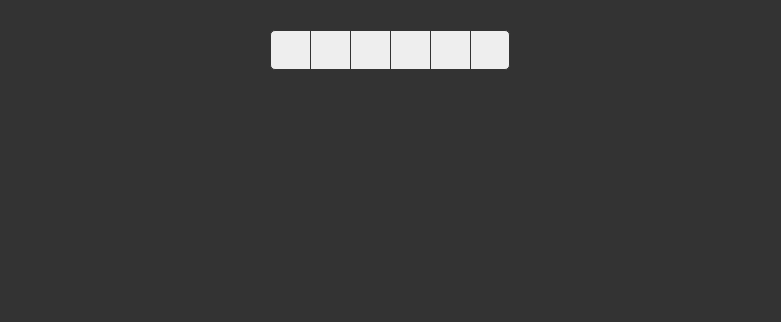
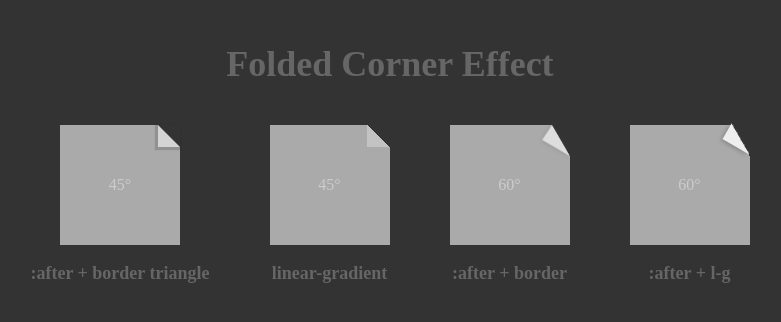
Before and after one commit to huogiafei/css-secrets-learning, a website: page ch04_visual_effects/ls19_folded_corner_effect.html in a window 1280 px wide. Shown: the whole page, without its empty margins (250-1031 px from the left). Drawn offline with Linux system fonts and the light colour scheme.

Commit message:
ch04 finish

```diff
--- a/ch04_visual_effects/ls19_folded_corner_effect.html
+++ b/ch04_visual_effects/ls19_folded_corner_effect.html
@@ -4,94 +4,29 @@
     <meta charset="UTF-8">
     <meta name="viewport" content="width=device-width, initial-scale=1.0">
     <title>Folded corner effect折角</title>
-    <!--<link rel="stylesheet" href="../css/ls19.css">-->
-    <style>
-        * {
-            box-sizing: border-box;
-        }
-
-        body {
-            background-color: #333;
-            margin: 0;
-        }
-
-        .title {
-            margin: 1.2em auto 0 auto;
-            text-align: center;
-            color: #666;
-            font-size: 36px;
-            font-weight: bold;
-            text-transform: capitalize;
-        }
-
-        .wrap {
-            display: flex;
-            width: 100vw;
-            height: calc(100vh - 150px);
-            padding: 30px;
-            color: #333;
-            flex-flow: row wrap;
-            justify-content: center;
-            align-content: flex-start;
-        }
-        /*password*/
-        .password{
-            margin: auto;
-            position: relative;
-            background-color: #eee;
-            width: 240px;
-            height: 40px;
-            font-size: 24px;
-            color: #333;
-            border:1px solid currentColor;
-            border-radius: 5px;
-            overflow: hidden;
-        }
-
-        .password > input{
-            position: absolute;
-            color:transparent;
-            left: 0;
-            top: 0;
-            display: block;
-            width: 100%;
-            height: 100%;
-            z-index: 2;
-            background: linear-gradient(90deg,#333,#333 1px,transparent 0) left center/40px 100% ;
-            border:none;
-            outline: none;
-            margin-left: -1px;
-            -webkit-text-fill-color: transparent;
-
-        }
-
-        .password .bg{
-            position: absolute;
-            left: 0;
-            top: 0;
-            width: 0;
-            height: 100%;
-            z-index: 1;
-            background: radial-gradient(currentColor,currentColor 8px,transparent 0) left center/40px 100%;
-        }
-    </style>
+    <link rel="stylesheet" href="../css/ls19.css">
 </head>
 <body>
+<!-- Refer: http://nicolasgallagher.com/pure-css-folded-corner-effect/-->
+<h1 class="title">Folded Corner Effect</h1>
 <div class="wrap">
-    <div class="password">
-        <input id="pwd" type="text" maxlength="6" />
-        <div class="bg" id="bg"></div>
+    <div class="box">
+        <div class="card card-1">45°</div>
+        <p class="box-desc">:after + border triangle</p>
     </div>
+    <div class="box">
+        <div class="card card-2">45°</div>
+        <p class="box-desc">linear-gradient</p>
+    </div>
+    <div class="box">
+        <div class="card card-3">60°</div>
+        <p class="box-desc">:after + border</p>
+    </div>
+    <div class="box">
+        <div class="card card-4">60°</div>
+        <p class="box-desc">:after + l-g</p>
+    </div>
+
 </div>
 </body>
-<script>
-    document.querySelector('#pwd').addEventListener('click', function (e) {
-        //console.log(this.value.length);
-    })
-
-    document.querySelector('#pwd').addEventListener('keyup', function (e) {
-        var len = this.value.length;
-        document.querySelector('#bg').style.width = 40 * len + 'px';
-    })
-</script>
 </html>
--- a/css/ls19.css
+++ b/css/ls19.css
@@ -38,41 +38,70 @@ body {
     color: #666;
 }
 
-/*password*/
-.password{
-    margin: auto;
+.card {
+    margin: 0 auto;
     position: relative;
-    background-color: #eee;
-    width: 240px;
-    height: 40px;
-    font-size: 24px;
-    color: #333;
-    border:1px solid currentColor;
-    border-radius: 5px;
-    overflow: hidden;
+    width: 120px;
+    height: 120px;
+    background: #aaa;
+    text-align: center;
+    line-height: 120px;
+    color: #ccc;
 }
 
-.password > input{
+.card-1:after {
+    content: '';
     position: absolute;
-    color:transparent;
-    left: 0;
     top: 0;
-    display: block;
-    width: 100%;
-    height: 100%;
-    z-index: 2;
-    background: linear-gradient(90deg,currentColor,currentColor 1px,transparent 0) left center/40px 100% ;
-    border:none;
-    outline: none;
-    margin-left: -1px;
+    right: 0;
+    border-width: 22px 0 0 22px;
+    border-style: solid;
+    border-color: #333 hsla(0, 0%, 100%, 0.5);
+    box-shadow: -1px 1px 1px 2px rgba(45, 45, 45, 0.2);
 }
 
-.password .bg{
+.card-2 {
+    background: #808689;
+    background-image: linear-gradient(-135deg, transparent 50%, hsla(0, 0%, 86%, 0.5) 0),
+    linear-gradient(-135deg, transparent 1em, #aaa 0);
+    background-repeat: no-repeat;
+    background-color: transparent;
+    background-size: 1.4em 1.4em, 100% 100%;
+    background-position: 100% 0, 0 0;
+}
+
+.card-3{
+    background:linear-gradient(-120deg, transparent 1em, #aaa 0);
+}
+
+.card-3:after {
+    content: '';
     position: absolute;
-    left: 0;
+    transform-origin: 0 0;
+    right: -1.14em;
     top: 0;
-    width: 0;
-    height: 100%;
-    z-index: 1;
-    background: radial-gradient(currentColor,currentColor 8px,transparent 0) left center/40px 100%;
+    transform: rotate(60deg);
+    border: 1em solid transparent;
+    border-bottom: none;
+    border-top-color: #ddd;
+    border-width: 1em 1.8em 0 0.5em;
+    -webkit-filter: drop-shadow(0 1px 2px rgba(100,100,100,0.3));
 }
+
+.card-4{
+    background: #aaa;
+    background:linear-gradient(-120deg, transparent 1em, #aaa 0);
+}
+
+.card-4:after{
+    content: '';
+    position: absolute;
+    right: 0;
+    top: 0.74em;
+    width: 2em;
+    height: 1.156em;
+    transform-origin: bottom right;
+    transform: rotate(30deg);
+    background:linear-gradient(-150deg,transparent 1em,#eee 0);
+    -webkit-filter: drop-shadow(-1px 2px 2px rgba(100,100,100,0.5));
+}
```
Also changed, not shown: ch02_bg_border/sample_password_input.html (added, +97 -0 lines), README.md.
